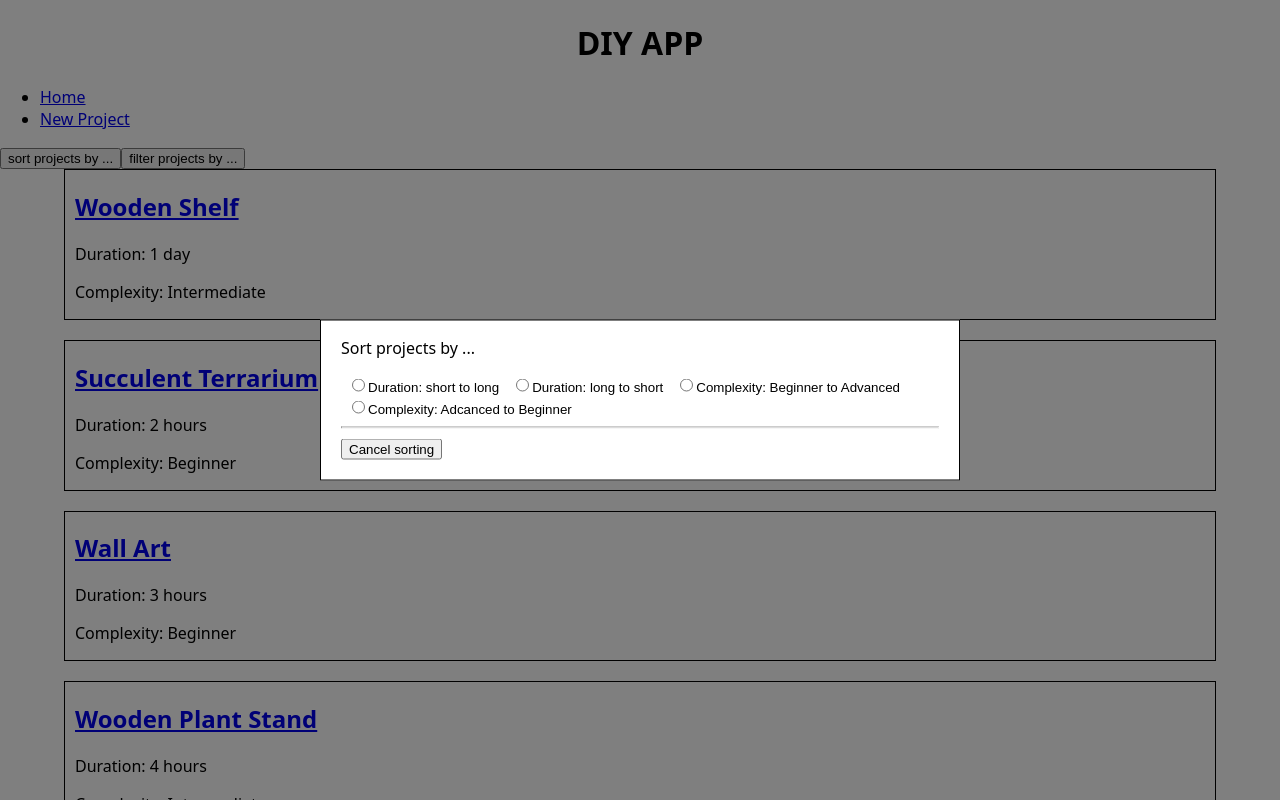
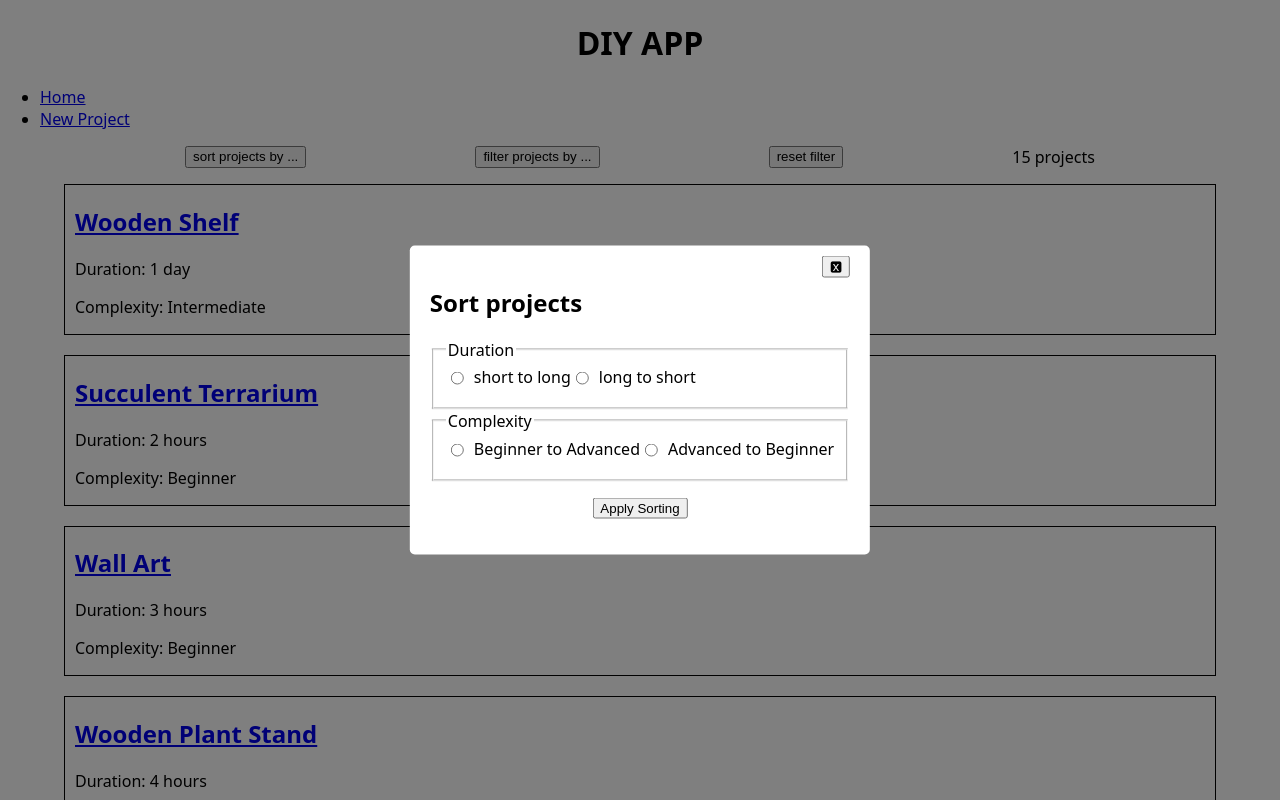
Before and after one commit to jana-scheidemann/DIY-App, a Next.js app: page / in a window 1280 px wide. Both pictures are taken after a click on the button "sort projects by ...". Shown: the top 800 px of the page. Built offline with nearby package versions, Linux system fonts and the light colour scheme.

Commit message:
adjust filter and sort feature

```diff
--- a/components/ModalFilter.js
+++ b/components/ModalFilter.js
@@ -1,19 +1,30 @@
 import styled from "styled-components";
 
-export default function ModalFilter({ onCancelFilter, onSubmit }) {
+export default function ModalFilter({ onToggleFilterModal, onFilterProjects }) {
   function handleFilterSubmit(event) {
     event.preventDefault();
     const formData = new FormData(event.target);
     const filterData = Object.fromEntries(formData);
-    console.log(filterData);
-    onSubmit(filterData);
+
+    onFilterProjects(filterData);
+    onToggleFilterModal();
   }
   return (
     <StyledBackground>
       <StyledFormContainer onSubmit={handleFilterSubmit}>
-        <p>Filter projects by ...</p>
-        <p>Duration:</p>
-        <StyledSortButton type="button">
+        <StyledCloseButton type="button" onClick={onToggleFilterModal}>
+          <span
+            role="img"
+            aria-label="cross emoji indicating to close the modal"
+          >
+            🆇
+          </span>
+        </StyledCloseButton>
+        <h2>Filter projects</h2>
+
+        <fieldset>
+          <legend>Duration</legend>
+          <StyledInputGroup>
             <input
               type="radio"
               id="duration-short"
@@ -21,8 +32,8 @@ export default function ModalFilter({ onCancelFilter, onSubmit }) {
               value="short"
             />
             <label htmlFor="duration-short">2 hours or less</label>
-        </StyledSortButton>
-        <StyledSortButton type="button">
+          </StyledInputGroup>
+          <StyledInputGroup>
             <input
               type="radio"
               id="duration-medium"
@@ -30,13 +41,21 @@ export default function ModalFilter({ onCancelFilter, onSubmit }) {
               value="medium"
             />
             <label htmlFor="duration-medium">2 - 23 hours</label>
-        </StyledSortButton>
-        <StyledSortButton type="button">
-          <input type="radio" id="duration-long" name="duration" value="long" />
-          <label htmlFor="duration-long">more than 23 hours</label>
-        </StyledSortButton>
-        <p>Complexity:</p>
-        <StyledSortButton type="button">
+          </StyledInputGroup>
+          <StyledInputGroup>
+            <input
+              type="radio"
+              id="duration-long"
+              name="duration"
+              value="long"
+            />
+            <label htmlFor="duration-long">More than 23 hours</label>
+          </StyledInputGroup>
+        </fieldset>
+
+        <fieldset>
+          <legend>Complexity</legend>
+          <StyledInputGroup>
             <input
               type="radio"
               id="beginner"
@@ -44,8 +63,8 @@ export default function ModalFilter({ onCancelFilter, onSubmit }) {
               value="Beginner"
             />
             <label htmlFor="beginner">Beginner</label>
-        </StyledSortButton>
-        <StyledSortButton type="button">
+          </StyledInputGroup>
+          <StyledInputGroup>
             <input
               type="radio"
               id="intermediate"
@@ -53,8 +72,8 @@ export default function ModalFilter({ onCancelFilter, onSubmit }) {
               value="Intermediate"
             />
             <label htmlFor="intermediate">Intermediate</label>
-        </StyledSortButton>
-        <StyledSortButton type="button">
+          </StyledInputGroup>
+          <StyledInputGroup>
             <input
               type="radio"
               id="advanced"
@@ -62,13 +81,12 @@ export default function ModalFilter({ onCancelFilter, onSubmit }) {
               value="Advanced"
             />
             <label htmlFor="advanced">Advanced</label>
-        </StyledSortButton>
-        <hr />
+          </StyledInputGroup>
+        </fieldset>
+        <StyledButtonGroup>
           <button type="submit">Apply filter</button>
           <input type="reset" value="Clear all filter" />
-        <button type="button" onClick={onCancelFilter}>
-          Cancel filtering
-        </button>
+        </StyledButtonGroup>
       </StyledFormContainer>
     </StyledBackground>
   );
@@ -89,11 +107,36 @@ const StyledFormContainer = styled.form`
   left: 50%;
   transform: translate(-50%, -50%);
   background-color: white;
-  border: 1px solid black;
-  padding: 0px 20px 20px 20px;
+  border-radius: 5px;
+  padding: 20px;
+  min-width: 300px;
 `;
 
-const StyledSortButton = styled.button`
-  border: none;
-  background-color: white;
+// muss noch ein bissle hübscher werden
+const StyledCloseButton = styled.button`
+  position: absolute;
+  right: 20px;
+  top: 10px;
 `;
+
+const StyledButtonGroup = styled.div`
+  display: flex;
+  justify-content: space-evenly;
+  margin: 1rem;
+`;
+
+const StyledInputGroup = styled.div`
+  display: flex;
+  align-items: center;
+  margin-bottom: 10px;
+  // besser eigene componente draus machen.
+  input {
+    margin-right: 10px;
+  }
+  // besser eigene componente draus machen.
+  label {
+    margin: 0;
+  }
+`;
+
+// ⚠️ übrigens können die styles für die Modals wiederverwendet werden.
--- a/components/ModalSort.js
+++ b/components/ModalSort.js
@@ -1,63 +1,93 @@
+import { useState } from "react";
 import styled from "styled-components";
 
-export default function ModalSort({
-  onSortComplexityStartHigh,
-  onSortComplexityStartLow,
-  onSortDurationStartLong,
-  onSortDurationStartShort,
-  onCancelSort,
-}) {
+export default function ModalSort({ onSortProjects, onCancelSort }) {
+  const [sortFilter, setSortFilter] = useState("");
+
+  function handleSortChange(event) {
+    setSortFilter(event.target.value);
+  }
+
+  function handleApplySort() {
+    if (sortFilter === "duration-short") {
+      onSortProjects("duration", "asc");
+    } else if (sortFilter === "duration-long") {
+      onSortProjects("duration", "desc");
+    } else if (sortFilter === "complexity-low") {
+      onSortProjects("complexity", "asc");
+    } else if (sortFilter === "complexity-high") {
+      onSortProjects("complexity", "desc");
+    }
+    onCancelSort();
+  }
+
   return (
     <StyledBackground>
       <StyledContainer>
-        <p>Sort projects by ...</p>
-        <StyledSortButton type="button" onClick={onSortDurationStartShort}>
+        <StyledCloseButton type="button" onClick={onCancelSort}>
+          <span
+            role="img"
+            aria-label="cross emoji indicating to close the modal"
+          >
+            🆇
+          </span>
+        </StyledCloseButton>
+        <h2>Sort projects</h2>
+        <fieldset>
+          <legend>Duration</legend>
+          <StyledInputGroup>
             <input
               type="radio"
               id="duration-short"
               name="sort"
-            value="duration"
+              value="duration-short"
+              checked={sortFilter === "duration-short"}
+              onChange={handleSortChange}
             />
-          <label htmlFor="duration-short">Duration: short to long</label>
-        </StyledSortButton>
-
-        <StyledSortButton type="button" onClick={onSortDurationStartLong}>
-          <input type="radio" id="duration-long" name="sort" value="duration" />
-          <label htmlFor="duration-long">Duration: long to short</label>
-        </StyledSortButton>
-
-        <StyledSortButton type="button" onClick={onSortComplexityStartLow}>
+            <label htmlFor="duration-short">short to long</label>
+            <input
+              type="radio"
+              id="duration-long"
+              name="sort"
+              value="duration-long"
+              checked={sortFilter === "duration-long"}
+              onChange={handleSortChange}
+            />
+            <label htmlFor="duration-long">long to short</label>
+          </StyledInputGroup>
+        </fieldset>
+        <fieldset>
+          <legend>Complexity</legend>
+          <StyledInputGroup>
             <input
               type="radio"
               id="complexity-low"
               name="sort"
-            value="complexity"
+              value="complexity-low"
+              checked={sortFilter === "complexity-low"}
+              onChange={handleSortChange}
             />
-          <label htmlFor="complexity-low">
-            Complexity: Beginner to Advanced
-          </label>
-        </StyledSortButton>
-
-        <StyledSortButton type="button" onClick={onSortComplexityStartHigh}>
+            <label htmlFor="complexity-low">Beginner to Advanced</label>
             <input
               type="radio"
               id="complexity-high"
               name="sort"
-            value="complexityd"
+              value="complexity-high"
+              checked={sortFilter === "complexity-high"}
+              onChange={handleSortChange}
             />
-          <label htmlFor="complexity-high">
-            Complexity: Adcanced to Beginner
-          </label>
-        </StyledSortButton>
-        <hr />
-        <button type="button" onClick={onCancelSort}>
-          Cancel sorting
+            <label htmlFor="complexity-high">Advanced to Beginner</label>
+          </StyledInputGroup>
+        </fieldset>
+        <StyledButtonGroup>
+          <button type="button" onClick={handleApplySort}>
+            Apply Sorting
           </button>
+        </StyledButtonGroup>
       </StyledContainer>
     </StyledBackground>
   );
 }
-
 const StyledBackground = styled.div`
   position: fixed;
   top: 0;
@@ -67,17 +97,40 @@ const StyledBackground = styled.div`
   background-color: rgba(0, 0, 0, 0.5);
 `;
 
-const StyledContainer = styled.div`
+const StyledContainer = styled.form`
   position: fixed;
   top: 50%;
   left: 50%;
   transform: translate(-50%, -50%);
   background-color: white;
-  border: 1px solid black;
-  padding: 0px 20px 20px 20px;
+  border-radius: 5px;
+  padding: 20px;
+  min-width: 300px;
 `;
 
-const StyledSortButton = styled.button`
-  border: none;
-  background-color: white;
+// muss noch ein bissle hübscher werden
+const StyledCloseButton = styled.button`
+  position: absolute;
+  right: 20px;
+  top: 10px;
 `;
+
+const StyledButtonGroup = styled.div`
+  display: flex;
+  justify-content: space-evenly;
+  margin: 1rem;
+`;
+
+const StyledInputGroup = styled.div`
+  display: flex;
+  align-items: center;
+  margin-bottom: 10px;
+  // besser eigene componente draus machen.
+  input {
+    margin-right: 10px;
+  }
+  // besser eigene componente draus machen.
+  label {
+    margin: 0;
+  }
+`;
--- a/pages/_app.js
+++ b/pages/_app.js
@@ -3,8 +3,66 @@ import { useState } from "react";
 import { initialProjects } from "@/db/data";
 import { uid } from "uid";
 
+const complexityOrder = {
+  Beginner: 1,
+  Intermediate: 2,
+  Advanced: 3,
+};
+
 export default function App({ Component, pageProps }) {
   const [projects, setProjects] = useState(initialProjects);
+  const [projectFilter, setProjectFilter] = useState({});
+
+  function handleSortProjects(field, direction) {
+    const sortedProjects = [...projects].sort((a, b) => {
+      let valueA = field === "duration" ? durationToHours(a[field]) : a[field];
+      let valueB = field === "duration" ? durationToHours(b[field]) : b[field];
+
+      if (field === "complexity") {
+        valueA = complexityOrder[valueA];
+        valueB = complexityOrder[valueB];
+      }
+
+      return direction === "asc" ? valueA - valueB : valueB - valueA;
+    });
+
+    setProjects(sortedProjects);
+  }
+
+  function resetProjectFilter() {
+    setProjectFilter({});
+    setProjects(initialProjects);
+  }
+
+  function handleProjectFilter(filterData) {
+    setProjectFilter(filterData);
+  }
+
+  const filteredProjects = projects.filter((project) => {
+    // Ist true, falls kein Dauerfilter gesetzt ist
+    let durationMatch = true;
+    if (projectFilter.duration) {
+      if (projectFilter.duration === "short") {
+        durationMatch = durationToHours(project.duration) <= 2;
+      } else if (projectFilter.duration === "medium") {
+        durationMatch =
+          durationToHours(project.duration) > 2 &&
+          durationToHours(project.duration) <= 23;
+      } else if (projectFilter.duration === "long") {
+        durationMatch = durationToHours(project.duration) > 23;
+      }
+    }
+
+    // ist true, falls kein Komplexitätsfilter gesetzt ist
+    let complexityMatch = true;
+    if (projectFilter.complexity) {
+      complexityMatch = project.complexity === projectFilter.complexity;
+    }
+
+    // return projects die beiden Kriterien entsprechen
+    return durationMatch && complexityMatch;
+  });
+
   function handleAddProject(newProject) {
     setProjects([{ id: uid(), ...newProject }, ...projects]);
   }
@@ -12,23 +70,8 @@ export default function App({ Component, pageProps }) {
     setProjects(projects.filter((project) => project.id !== id));
   }
 
-  const complexityOrder = { Advanced: 0, Intermediate: 1, Beginner: 2 };
-  function handleSortProjectsByComplexityStartHigh() {
-    setProjects(
-      projects.toSorted((a, b) => {
-        return complexityOrder[a.complexity] - complexityOrder[b.complexity];
-      })
-    );
-  }
-  function handleSortProjectsByComplexityStartLow() {
-    setProjects(
-      projects.toSorted((a, b) => {
-        return complexityOrder[a.complexity] - complexityOrder[b.complexity];
-      })
-    );
-  }
-
-  const durationToHours = (duration) => {
+  // besser function declaration wegen hoisting
+  function durationToHours(duration) {
     const durationValue = parseInt(duration);
     if (duration.toLowerCase() && duration.includes("hour")) {
       return durationValue;
@@ -42,52 +85,6 @@ export default function App({ Component, pageProps }) {
       return durationValue * 24 * 365;
     }
     return duration;
-  };
-  function handleSortProjectsByDurationStartLong() {
-    setProjects(
-      projects.sort((a, b) => {
-        const durationA = durationToHours(a.duration);
-        const durationB = durationToHours(b.duration);
-        return durationB - durationA;
-      })
-    );
-  }
-  function handleSortProjectsByDurationStartShort() {
-    setProjects(
-      projects.sort((a, b) => {
-        const durationA = durationToHours(a.duration);
-        const durationB = durationToHours(b.duration);
-        return durationA - durationB;
-      })
-    );
-  }
-
-  function handleFilterProjects(filterData) {
-    let filteredProjects = projects;
-
-    if (filterData.duration === "short") {
-      filteredProjects = filteredProjects.filter(
-        (project) => durationToHours(project.duration) <= 2
-      );
-    } else if (filterData.duration === "medium") {
-      filteredProjects = filteredProjects.filter(
-        (project) =>
-          durationToHours(project.duration) > 2 &&
-          durationToHours(project.duration) <= 23
-      );
-    } else if (filterData.duration === "long") {
-      filteredProjects = filteredProjects.filter(
-        (project) => durationToHours(project.duration) > 23
-      );
-    }
-
-    if (filterData.complexity) {
-      filteredProjects = filteredProjects.filter(
-        (project) => project.complexity === filterData.complexity
-      );
-    }
-
-    setProjects(filteredProjects);
   }
 
   return (
@@ -95,22 +92,13 @@ export default function App({ Component, pageProps }) {
       <GlobalStyle />
       <Component
         {...pageProps}
-        projects={projects}
+        // use filteredProjects
+        projects={filteredProjects}
         onAddProject={handleAddProject}
         onDeleteProject={handleDeleteProject}
-        onSortProjectsByComplexityStartHigh={
-          handleSortProjectsByComplexityStartHigh
-        }
-        onSortProjectsByComplexityStartLow={
-          handleSortProjectsByComplexityStartLow
-        }
-        onSortProjectsByDurationStartLong={
-          handleSortProjectsByDurationStartLong
-        }
-        onSortProjectsByDurationStartShort={
-          handleSortProjectsByDurationStartShort
-        }
-        onFilterProjects={handleFilterProjects}
+        onFilterProjects={handleProjectFilter}
+        onResetFilters={resetProjectFilter}
+        onSortProjects={handleSortProjects}
       />
     </>
   );
--- a/pages/index.js
+++ b/pages/index.js
@@ -7,46 +7,27 @@ import ModalFilter from "@/components/ModalFilter";
 
 export default function HomePage({
   projects,
-  onSortProjectsByComplexityStartHigh,
-  onSortProjectsByComplexityStartLow,
-  onSortProjectsByDurationStartLong,
-  onSortProjectsByDurationStartShort,
   onFilterProjects,
+  onResetFilters,
+  onSortProjects,
 }) {
   const [modalSort, setModalSort] = useState(false);
-  function handleSort() {
-    setModalSort(true);
-  }
-  function handleCancelSort() {
-    setModalSort(false);
-  }
-  function handleSortComplexityStartHigh() {
-    onSortProjectsByComplexityStartHigh();
-    setModalSort(false);
-  }
-  function handleSortComplexityStartLow() {
-    onSortProjectsByComplexityStartLow();
-    setModalSort(false);
-  }
-  function handleSortDurationStartLong() {
-    onSortProjectsByDurationStartLong();
-    setModalSort(false);
-  }
-  function handleSortDurationStartShort() {
-    onSortProjectsByDurationStartShort();
-    setModalSort(false);
+  const [modalFilter, setModalFilter] = useState(false);
+
+  // kann in einer Funktion zusammengefasst werden, die den State toggled.
+  function toogleFilterModal() {
+    setModalFilter(!modalFilter);
   }
 
-  const [modalFilter, setModalFilter] = useState(false);
-  function handleFilter() {
-    setModalFilter(true);
+  // Das gleiche gilt auch für den sort state :)
+  function toogleSortModal() {
+    setModalSort(!modalSort);
   }
-  function handleCancelFilter() {
-    setModalFilter(false);
-  }
-  function handleApplyFilter(filterData) {
-    onFilterProjects(filterData);
-    setModalFilter(false);
+
+  // in eine Function zusammenfassen
+  function handleSort(callback) {
+    callback();
+    toogleSortModal();
   }
 
   return (
@@ -54,28 +35,46 @@ export default function HomePage({
       <StyledHeadline>DIY APP</StyledHeadline>
       <Navigation />
 
-      <button type="button" onClick={handleSort}>
+      <StyledButtonGroup>
+        <button type="button" onClick={toogleSortModal}>
           sort projects by ...
         </button>
         {modalSort && (
           <ModalSort
-          onCancelSort={handleCancelSort}
-          onSortComplexityStartHigh={handleSortComplexityStartHigh}
-          onSortComplexityStartLow={handleSortComplexityStartLow}
-          onSortDurationStartLong={handleSortDurationStartLong}
-          onSortDurationStartShort={handleSortDurationStartShort}
+            onSortProjects={onSortProjects}
+            onCancelSort={toogleSortModal}
+            onSortComplexityStartHigh={() =>
+              handleSort(onSortProjectsByComplexityStartHigh)
+            }
+            onSortComplexityStartLow={() =>
+              handleSort(onSortProjectsByComplexityStartLow)
+            }
+            onSortDurationStartLong={() =>
+              handleSort(onSortProjectsByDurationStartLong)
+            }
+            onSortDurationStartShort={() =>
+              handleSort(onSortProjectsByDurationStartShort)
+            }
           />
         )}
 
-      <button type="button" onClick={handleFilter}>
+        <button type="button" onClick={toogleFilterModal}>
           filter projects by ...
         </button>
         {modalFilter && (
           <ModalFilter
-          onCancelFilter={handleCancelFilter}
-          onSubmit={handleApplyFilter}
+            onToggleFilterModal={toogleFilterModal}
+            // prob besser umschreiben - weil submit findet im form statt
+            onFilterProjects={onFilterProjects}
           />
         )}
+
+        <button type="button" onClick={onResetFilters}>
+          reset filter
+        </button>
+
+        <span>{projects.length} projects</span>
+      </StyledButtonGroup>
 
       <StyledSection>
         {projects.map((project) => (
@@ -102,3 +101,10 @@ const StyledSection = styled.section`
 const StyledHeadline = styled.h1`
   text-align: center;
 `;
+
+// selbe Component wie aus ModalFilter - könnte als ausgelagert werden
+const StyledButtonGroup = styled.div`
+  display: flex;
+  justify-content: space-evenly;
+  margin: 1rem;
+`;
```
Lines whose indentation alone changed are shown as unchanged.
